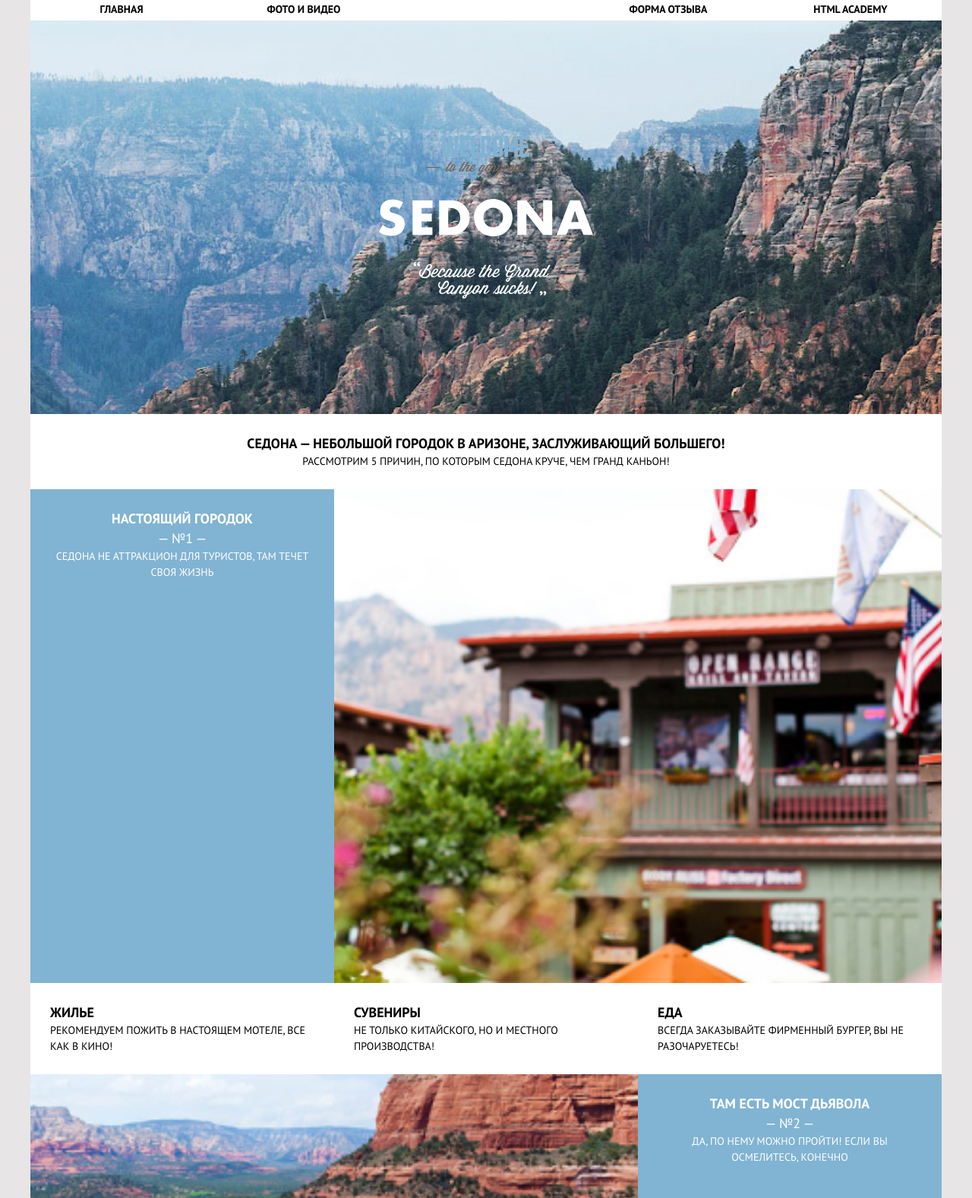
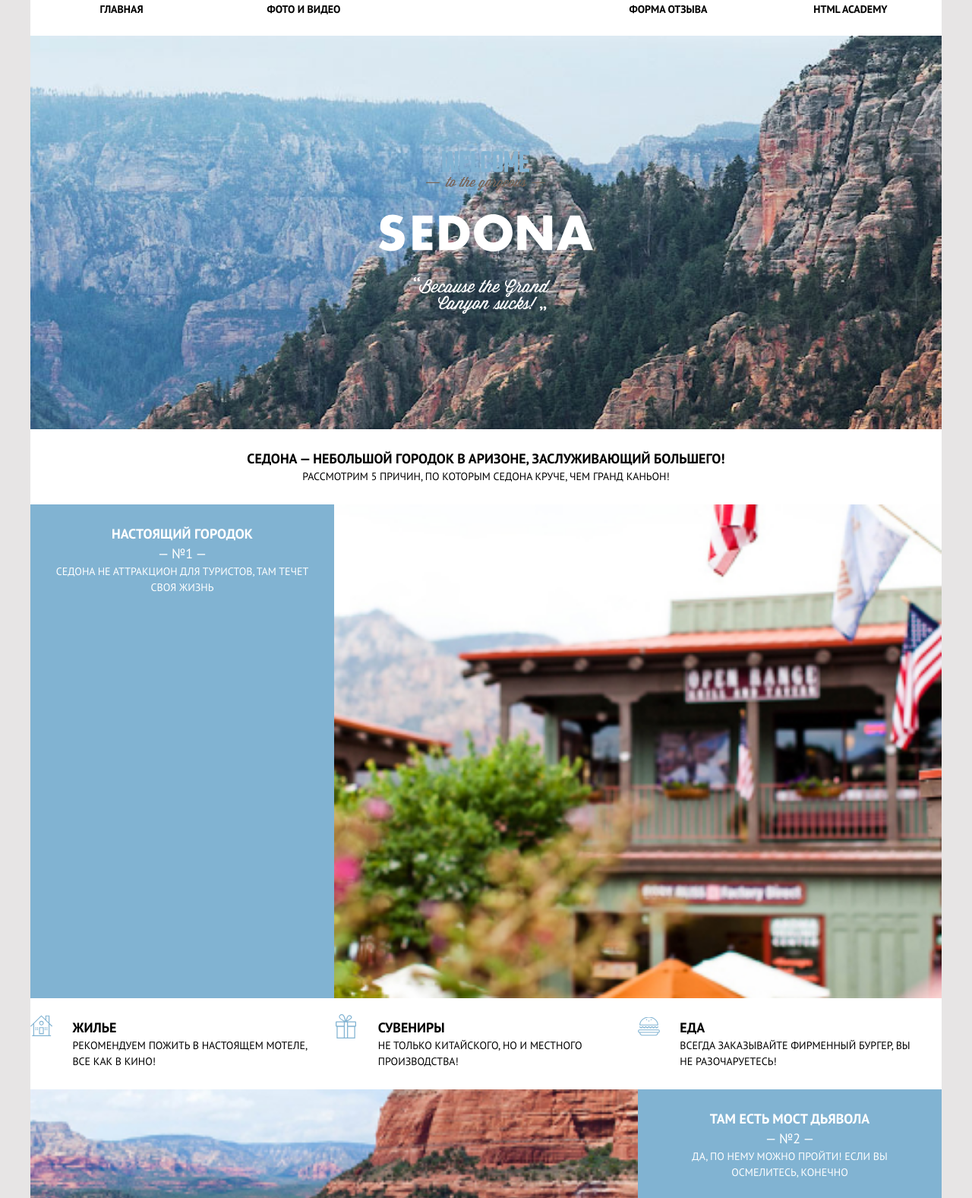
Before and after one commit to artemevskih/581221-sedona-24, a website: page source/index.html in a window 1280 px wide. Shown: the part 23-1600 px from the top of the page at 76% size. Drawn offline with nearby package versions, Linux system fonts and the light colour scheme; files that its build step writes are made by us from their sources.

Commit message:
Добавил иконки в блокbenefits

```diff
--- a/source/index.html
+++ b/source/index.html
@@ -11,13 +11,8 @@
   <body class="page__body">
     <header class="page-header">
       <div class="page-header__wrapper">
-        <nav class="main-nav main-nav--nojs">
-          <a href="index.html" class="main-nav__logo logo">
-            <picture>
-              <img src="./img/icon.svg" alt="Логотип Седоны" width="102" height="84" />
-            </picture>
-          </a>
-          <ul class="main-nav__list">
+        <nav class="main-nav">
+          <ul class="main-nav__list main-nav__list--nojs">
             <li class="main-nav__item main-nav__item--active">
               <a>
                 Главная
@@ -44,6 +39,13 @@
               Открыть меню
             </span>
           </button>
+          <div class="page-header__logo">
+            <a href="index.html" class="logo">
+              <picture>
+                <img src="./img/icon.svg" alt="Логотип Седоны" width="102" height="84" />
+              </picture>
+            </a>
+          </div>
         </nav>
       </div>
       <section class="intro intro--index">
@@ -78,9 +80,9 @@
                 <img src="img/photo-city@1x1.jpg" alt="Фото города" width="520" height="260" />
               </picture>
             </li>
-            <li class="benefits__item benefits__item--sub">
-              <div class="benefits__container benefits__container--sub">
-                <h4 class="benefits__title">
+            <li class="benefits__item benefits__item--sub benefits__item--sub_house">
+              <div class="benefits__container benefits__container--sub ">
+                <h4 class="benefits__title benefits__title--sub">
                   Жилье
                 </h4>
                 <p class="benefits__text">
@@ -88,9 +90,9 @@
                 </p>
               </div>
             </li>
-            <li class="benefits__item benefits__item--sub">
-              <div class="benefits__container benefits__container--sub">
-                <h4 class="benefits__title">
+            <li class="benefits__item benefits__item--sub benefits__item--sub_souvenir">
+              <div class="benefits__container benefits__container--sub ">
+                <h4 class="benefits__title benefits__title--sub">
                   Сувениры
                 </h4>
                 <p class="benefits__text">
@@ -98,9 +100,9 @@
                 </p>
               </div>
             </li>
-            <li class="benefits__item benefits__item--sub">
+            <li class="benefits__item benefits__item--sub benefits__item--sub_burger">
               <div class="benefits__container benefits__container--sub">
-                <h4 class="benefits__title">
+                <h4 class="benefits__title benefits__title--sub">
                   Еда
                 </h4>
                 <p class="benefits__text">
@@ -205,9 +207,8 @@
     <script>
       var navMain = document.querySelector('.main-nav__list');
       var navToggle = document.querySelector('.main-nav__toggle');
-      navMain.classList.remove('main-nav--nojs');
+      navMain.classList.remove('main-nav__list--nojs');
       navToggle.addEventListener('click', function() {
-        console.log('click');
         if (navMain.classList.contains('main-nav__list--closed')) {
           navMain.classList.remove('main-nav__list--closed');
           navMain.classList.add('main-nav__list--opened');
--- a/source/sass/blocks/benefits.scss
+++ b/source/sass/blocks/benefits.scss
@@ -48,6 +48,37 @@
   &--sub {
     background-color: $white;
     text-align: left;
+    display: flex;
+    flex-direction: row;
+    align-items: baseline;
+    justify-content: center;
+  }
+
+  &--sub::before {
+    content: "";
+    display: block;
+    transform: translateY(25%);
+    background-position: center;
+    background-repeat: no-repeat;
+    background-size: contain;
+  }
+
+  &--sub_house::before {
+    height: 37px;
+    width: 39px;
+    background-image: url("../../img/icon-house.svg");
+  }
+
+  &--sub_burger::before {
+    height: 34px;
+    width: 40px;
+    background-image: url("../../img/icon-burger.svg");
+  }
+
+  &--sub_souvenir::before {
+    height: 32px;
+    width: 38px;
+    background-image: url("../../img/icon-gift.svg");
   }
 
   @media (min-width: $tablet-width) {
--- /dev/null
+++ b/source/sass/blocks/logo.scss
@@ -0,0 +1,6 @@
+.logo {
+    position: absolute;
+    top: 0;
+    left: 50%;
+    transform: translateX(-50%);
+}
--- a/source/sass/blocks/main-nav.scss
+++ b/source/sass/blocks/main-nav.scss
@@ -1,8 +1,6 @@
 .main-nav {
   width: 100%;
   background-color: $white;
-  height: 50px;
-  position: relative;
 
   @media (min-width: $tablet-width) {
     padding: 0;
@@ -10,7 +8,6 @@
 }
 
 .main-nav__list {
-  position: relative;
   z-index: 2;
   width: 100%;
 
@@ -22,20 +19,16 @@
     display: block;
   }
 
+  &--nojs {
+    display: block;
+  }
+
   @media (min-width: $tablet-width) {
     position: static;
     display: flex;
     flex-direction: row;
     justify-content: space-between;
   }
-}
-
-.main-nav__logo {
-  position: absolute;
-  top: 0;
-  left: 50%;
-  transform: translateX(-50%);
-  z-index: 1;
 }
 
 .main-nav__item {
--- /dev/null
+++ b/source/sass/blocks/page-header.scss
@@ -0,0 +1,9 @@
+.page-header__logo {
+    min-height: 50px;
+    position: relative;
+
+    @media (min-width: $tablet-width) {
+        position: static;
+        min-height: auto;
+    }
+}
--- a/source/sass/style.scss
+++ b/source/sass/style.scss
@@ -4,6 +4,8 @@
 @import "fonts.scss";
 @import "blocks/page.scss";
 @import "blocks/intro.scss";
+@import "blocks/page-header.scss";
+@import "blocks/logo.scss";
 @import "blocks/main-nav.scss";
 @import "blocks/benefits.scss";
 @import "blocks/button.scss";
```
Also changed, not shown: source/photo.html (+6 -6 lines), source/img/home.svg (added), source/img/icon-burger.svg (added), source/img/icon-gift.svg (added), source/img/icon-house.svg (added).
